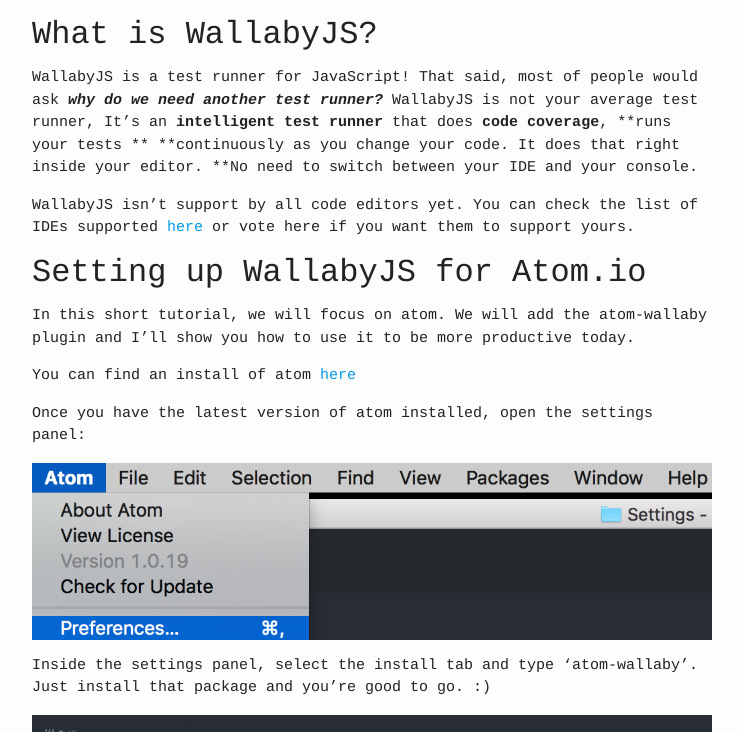
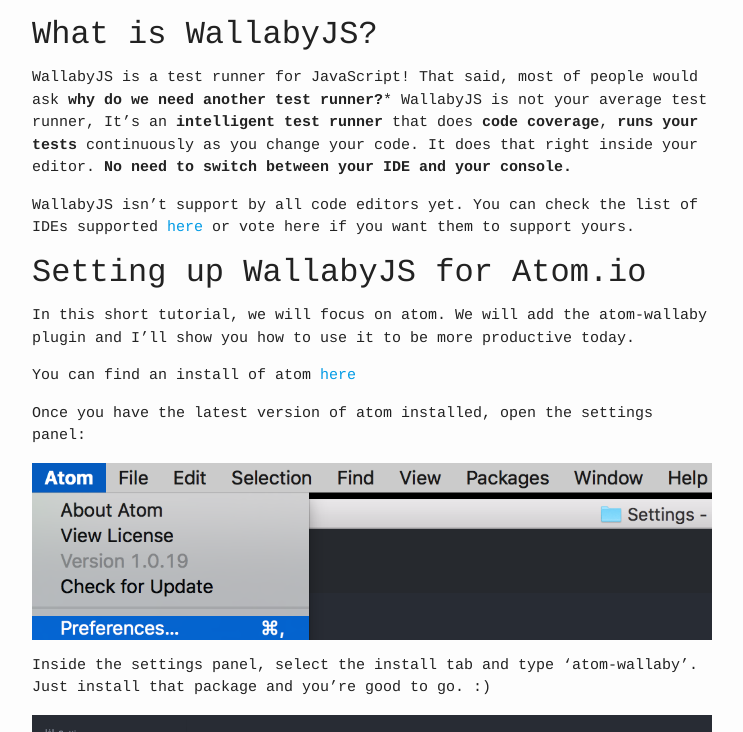
Before and after one commit to Philos-io/blog.philos.io, a Jekyll site: the page built from _posts/2015-10-16-using-wallaby-js-with-atom-io.markdown, in a window 1280 px wide and 900 px high, scrolled down 490 px, cut to the strip 168-900 px from the top of the window. Shown: the whole strip, without its empty margins (268-1011 px from the left). Built offline with Jekyll 4.4.1, drawn with Linux system fonts in a browser that asks for light colours; comment, search, counter and statistics services are not loaded.

```diff
--- a/_posts/2015-10-16-using-wallaby-js-with-atom-io.markdown
+++ b/_posts/2015-10-16-using-wallaby-js-with-atom-io.markdown
@@ -17,10 +17,10 @@ using TDD in this post but I’ll highlight the fact that  TESTING is more fun w
 
 ## What is WallabyJS?
 
-WallabyJS is a test runner for JavaScript! That said, most of people would ask ***why do we need another test runner?***
-WallabyJS is not your average test runner, It’s an **intelligent test runner** that does **code coverage**, **runs your tests **
-**continuously as you change your code.  It does that right inside your editor. **No need to switch between your
-IDE and your console.
+WallabyJS is a test runner for JavaScript! That said, most of people would ask **why do we need another test runner?***
+WallabyJS is not your average test runner, It’s an **intelligent test runner** that does **code coverage**, **runs your tests**
+continuously as you change your code.  It does that right inside your editor. **No need to switch between your
+IDE and your console.**
 
 WallabyJS isn’t support by all code editors yet.
 You can check the list of IDEs supported [here](https://wallabyjs.com/) or
```
